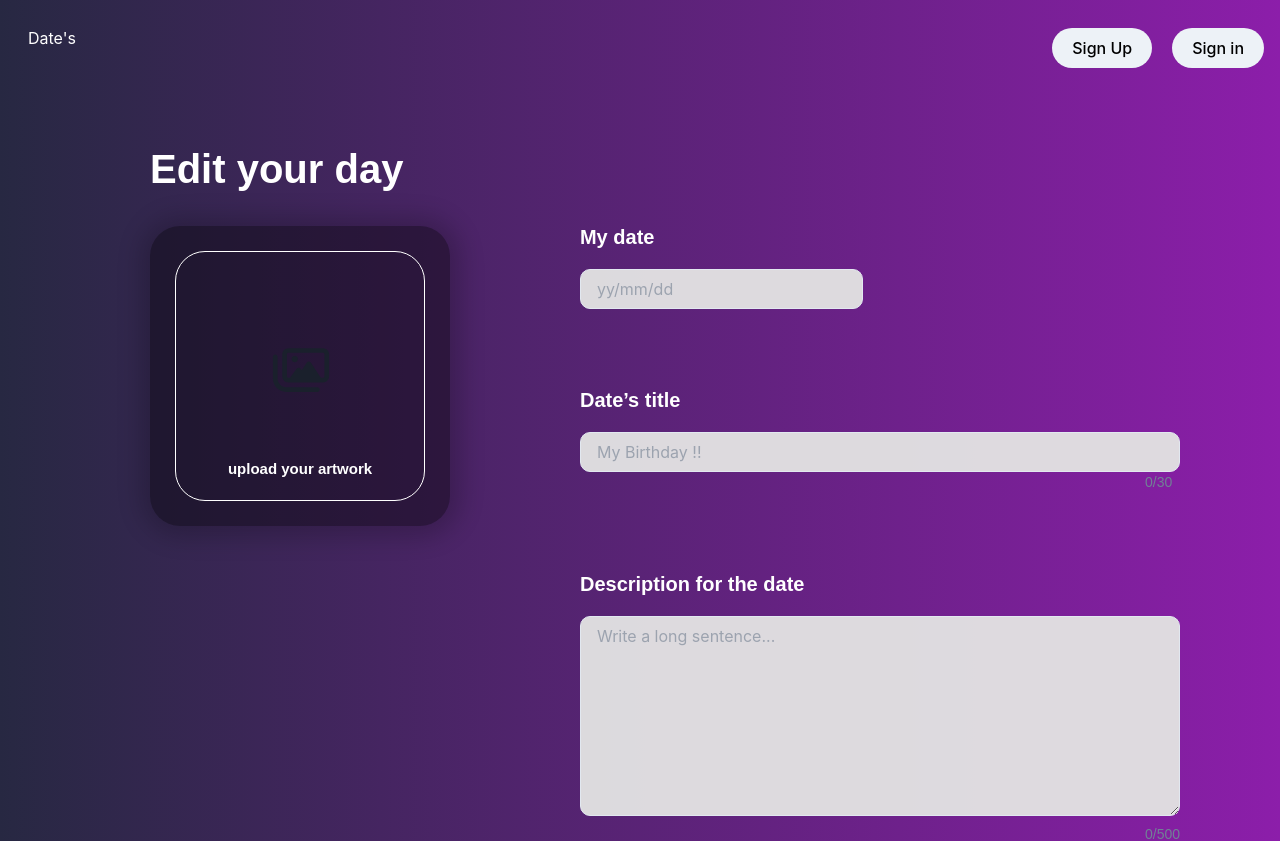
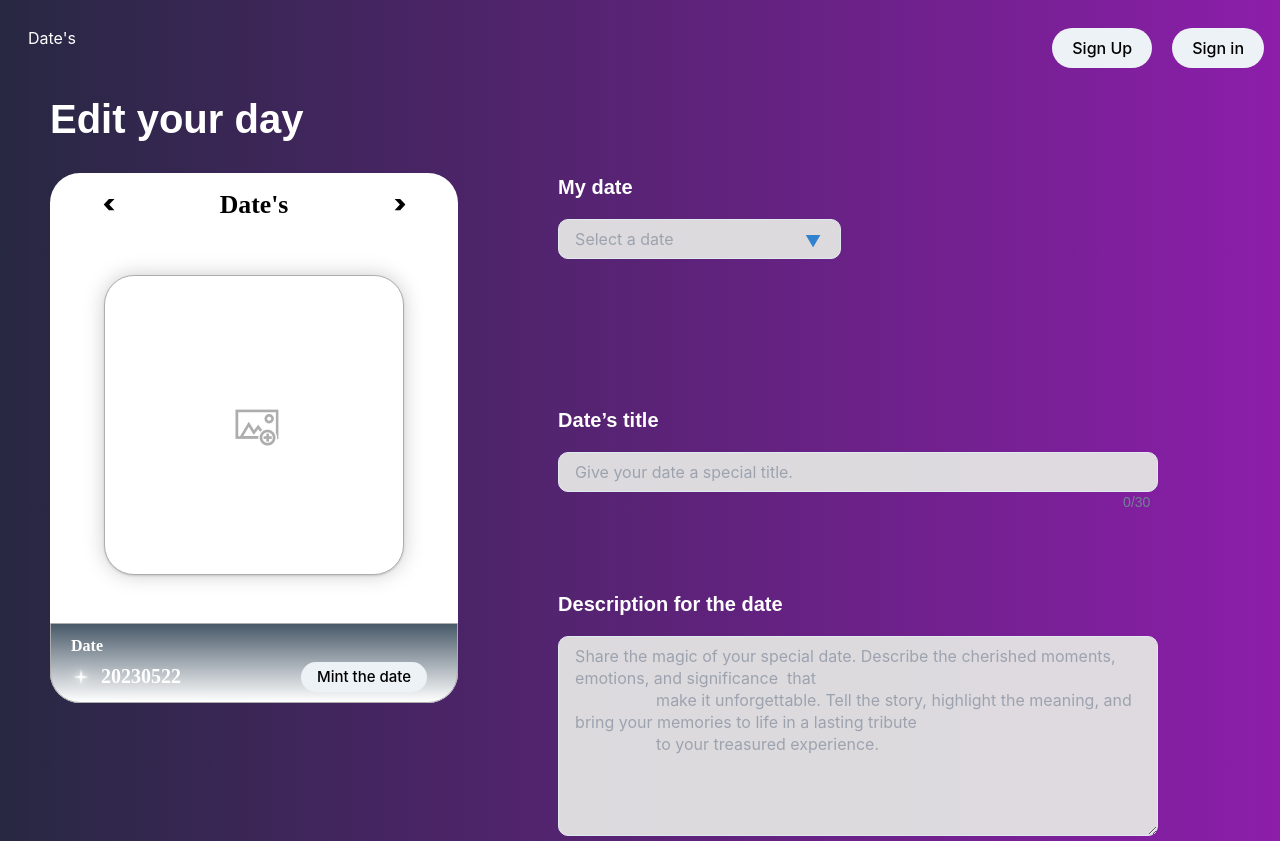
Before and after one commit to jjw3310/avalanche, a React (Create React App) app: page /purchaseDetail in a window 1280 px wide. Shown: the top 841 px of the page. Built offline with nearby package versions, Linux system fonts and the light colour scheme.

Commit message:
feat:completed the toggle function on input tag

```diff
--- a/src/components/pages/purchaseDetail.jsx
+++ b/src/components/pages/purchaseDetail.jsx
@@ -5,16 +5,15 @@ import {
   // chakra,
   Text,
   Image,
+  Input,
   Stack,
   Heading,
   VStack,
-  Input,
   label,
   Textarea,
   Button,
   Popover,
   PopoverTrigger,
-
 } from "@chakra-ui/react";
 import { forwardRef } from "react";
 import NavBar from "@components/templates/NavBar";
@@ -22,10 +21,15 @@ import NavBar from "@components/templates/NavBar";
 
 import { FontAwesomeIcon } from "@fortawesome/react-fontawesome";
 import { faImages } from "@fortawesome/free-regular-svg-icons";
-import { useState } from "react";
+import React, { useState } from "react";
+import previousMonth from "@assets/images/previousMonth.svg";
+import nextMonth from "@assets/images/nextMonth.svg";
+import littleStar from "@assets/images/littleStar.png";
+import editPictureIcon from "@assets/images/editPictureIcon.png";
 
 const PurchaseDetail = forwardRef((props, ref) => {
   const [isHovered, setIsHovered] = useState(false);
+  const [isOpen, setIsOpen] = useState(false);
 
   const handleMouseEnter = () => {
     setIsHovered(true);
@@ -35,9 +39,13 @@ const PurchaseDetail = forwardRef((props, ref) => {
     setIsHovered(false);
   };
 
+  const toggleInfo = () => {
+    setIsOpen(!isOpen);
+  };
+
   return (
     <>
-      <NavBar/>
+      <NavBar />
       <Box
         ref={ref}
         w={"100%"}
@@ -48,23 +56,16 @@ const PurchaseDetail = forwardRef((props, ref) => {
         {/* scrollIntoView용 Box(계속 제목을 가려서 breakpoint 만듬) */}
         <Flex
           direction={{ base: "column-reverse", md: "row" }}
-          justify={"flex-end"}
+          justify={"flex-start"}
+          align={"center"}
           px={{ base: "20px", sm: "30px", lg: "50px" }}
-          align={"center"}
           h="100%"
           pt={5}
           pb={5}
+          flex="1"
         >
-
-          <Box borderRadius={"30px"} h="100%" mr={"20px"} flex="3">
-            <Box
-              position="relative"
-              zIndex={1}
-              width="266px"
-              height="47px"
-              left="100px"
-              top="50px"
-            >
+          {/* 전체 영역 */}
+          <Box h="100%" mr={"30px"}>
             <Text
               fontFamily="sans-serif"
               fontStyle="normal"
@@ -75,99 +76,164 @@ const PurchaseDetail = forwardRef((props, ref) => {
             >
               Edit your day
             </Text>
+
+            {/* 왼쪽 가장 큰 카드 */}
             <Box
-                background="rgba(0, 0, 0, 0.4)"
-                boxShadow="1px 1px 25px 10px rgba(0, 0, 0, 0.2)"
+              direction={"column"}
+              justify={"center"}
+              align={"center"}
               borderRadius={"30px"}
+              h="530px"
+              bg="white"
+              flex="1"
               mt={"30px"}
-                position="absolute"
+            >
+              <Box mt={"30px"}>
+                {/* 1번째 줄 기능 */}
+                <Flex justify={"space-around"} align={"center"}>
+                  <Image src={previousMonth} />
+                  <Flex
+                    py={3}
+                    fontFamily="Poppins"
+                    fontStyle="normal"
+                    fontWeight={700}
+                    fontSize={["20px", null, "25.7447px"]}
+                    lineHeight={["23px", null, "39px"]}
+                    color="#000000"
+                  >
+                    Date's
+                  </Flex>
+                  <Image src={nextMonth} />
+                </Flex>
+              </Box>
+
+              {/* 2번째 줄 기능 */}
+              <Box
+                position={"relative"}
+                justify={"center"}
+                align={"center"}
+                borderRadius={"30px"}
+                borderColor="#ADADAD"
+                borderWidth="1px"
+                borderStyle="solid"
+                w="300px"
+                h="300px"
+                mt={"39px"}
+                bg="white"
+                boxShadow="base"
+                p={4}
+                filter="drop-shadow(0 0 10px rgba(0, 0, 0, 0.2))"
+              >
+                <Image
+                  position={"absolute"}
+                  top={"130px"}
+                  left={"130px"}
+                  src={editPictureIcon}
+                />
+              </Box>
+
+              {/* 3번째 줄 기능 */}
+              <Box
+                background="linear-gradient(180deg, rgba(52, 71, 88, 0.9) 0%, rgba(56, 89, 120, 0) 100%)"
+                position="relative"
+                boxSizing="border-box"
                 left="0px"
-                top="50px"
-                w={"300px"}
-                h={"300px"}
+                top="48px"
+                border="1px solid #ADADAD"
+                borderTopLeftRadius="0px"
+                borderTopRightRadius="0px"
+                borderBottomRightRadius="30px"
+                borderBottomLeftRadius="30px"
+                w={"100%"}
+                h={"80px"}
+              >
+                <Flex
+                  direction={"column"}
+                  justify={"flex-start"}
+                  align={"flex-start"}
                 >
                   <Box
-                  background="rgba(0, 0, 0, 0)"
-                  position="relative"
-                  boxSizing="border-box"
-                  left="25px"
-                  top="25px"
-                  border="1px solid #FFFFFF"
-                  borderRadius="30px"
-                  w={"250px"}
-                  h={"250px"}
+                    mt={"10px"}
+                    ml={"20px"}
+                    fontFamily={"Raleway"}
+                    fontStyle={"normal"}
+                    fontWeight={"700"}
+                    fontSize={"16px"}
+                    lineHeight={"23px"}
+                    color={"#FFFFFF"}
+                    justify={"center"}
+                    align={"center"}
                   >
+                    Date
+                  </Box>
+
+                  <Flex position={"relative"}>
+                    <Image
+                      src={littleStar}
+                      position={"absolute"}
+                      left={"-20px"}
+                      bottom={"-30px"}
+                      width={"100px"}
+                      height={"100px"}
+                    />
+                    <Text
+                      ml={"50px"}
+                      mb={"2px"}
+                      fontFamily={"Raleway"}
+                      fontStyle={"normal"}
+                      fontWeight={"700"}
+                      fontSize={"20px"}
+                      lineHeight={"38px"}
+                      color={"#FFFFFF"}
+                      // position={"relative"}
+                    >
+                      20230522
+                    </Text>
+
+                    <Button
+                      mt={"5px"}
+                      ml={"120px"}
+                      mr={"30px"}
+                      w={"100%"}
+                      h={"30px"}
+                      borderRadius={"20px"}
+                      _hover={{ bg: "purple.500" }}
+                    >
+                      <Popover trigger={"hover"} placement={"bottom-start"}>
+                        <PopoverTrigger>
                           <Box
-                      fontFamily="sans-serif"
-                      position="relative"
-                      textAlign={"center"}
-                      left="0px"
-                      top="205px"
-                      fontStyle="normal"
-                      fontWeight={700}
-                      fontSize="15px"
-                      lineHeight="23px"
-                      color="#FFFFFF"
+                            fontWeight={"500"}
+                            color="black"
+                            fontStyle={"normal"}
+                            fontSize={{ base: "10px", md: "15px" }}
+                            lineHeight={"30px"}
+                            _hover={{
+                              textDecoration: "none",
+                              color: "linkHoverColor",
+                            }}
+                            href="/"
+                            target="_blank"
                           >
-                      upload your artwork
+                            Mint the date
                           </Box>
-                  <FontAwesomeIcon
-                    icon={faImages}
-                    size={120}
-                    style={{
-                      position: "absolute",
-                      width: "250px",
-                      height: "50px",
-                      transition: "transform 0.4s",
-                      transform: `scale(${isHovered ? 1.05 : 1}) translateY(70px)`,
-                    }}
-                    onMouseEnter={handleMouseEnter}
-                    onMouseLeave={handleMouseLeave}
-                  />
-                  {/* <Image
-                    src={editPictureSection} // png 받으면 여기 바꿔넣어라.
-                    z-zIndex={"999"}
-                  /> */}
-                </Box>
+                        </PopoverTrigger>
+                      </Popover>
+                    </Button>
+                  </Flex>
+                </Flex>
               </Box>
             </Box>
           </Box>
 
-
+          {/* 오른쪽 영역 */}
           <Box
-            borderRadius={"30px"}
             h="100%"
             ml={"20px"}
-            flex="4"
             direction={{ base: "column-reverse", md: "row" }}
             justify={"flex-start"}
             px={{ base: "20px", sm: "30px", lg: "50px" }}
             align={"flex-start"}
           >
-              {/* M date */}
-              <Text
-                mt={"130px"}
-                fontFamily="sans-serif"
-                fontStyle="normal"
-                fontWeight={700}
-                fontSize="20px"
-                lineHeight="23px"
-                color="#FFFFFF"
-
-              >
-              <label for="input">My date</label>
-              </Text>
-              <Input
-                mt={"20px"}
-                color="black"
-                type="text"
-                placeholder="yy/mm/dd"
-                width="283px"
-                background="rgba(226, 226, 226, 0.96)"
-                borderRadius="10px"
-              />
-
-              {/* Date’s title */}
             <Text
               mt={"80px"}
               fontFamily="sans-serif"
@@ -176,7 +242,71 @@ const PurchaseDetail = forwardRef((props, ref) => {
               fontSize="20px"
               lineHeight="23px"
               color="#FFFFFF"
+            >
+              <label for="input">My date</label>
+            </Text>
 
+            {/* 1번째 input tag */}
+            <Box position="relative" width="283px">
+              <Input
+                mt="20px"
+                color="black"
+                type="text"
+                placeholder="Select a date"
+                background="rgba(226, 226, 226, 0.96)"
+                borderRadius="10px"
+                paddingRight={isOpen ? "2.5rem" : "0.75rem"}
+                onClick={toggleInfo}
+              />
+              <Box
+                position="absolute"
+                right={isOpen ? "0.75rem" : "1.25rem"}
+                top="50%"
+                fontSize="16px"
+                color="blue.500"
+                cursor="pointer"
+                transition="transform 0.3s"
+                transform={isOpen ? "rotate(180deg)" : "rotate(0)"}
+                zIndex={1}
+              >
+                &#9660;
+              </Box>
+              {isOpen && (
+                <Box
+                  position="absolute"
+                  width="100%"
+                  top="calc(100%)"
+                  left="0"
+                  zIndex={2}
+                >
+                  <Box
+                    bg="white"
+                    borderRadius="10px"
+                    boxShadow="0px 4px 10px rgba(0, 0, 0, 0.1)"
+                    p="10px"
+                  >
+                    <Text color="black">May 1, 2023</Text>
+                    <Text color="black" mt="10px">
+                      May 10, 2023
+                    </Text>
+                    <Text color="black" mt="10px">
+                      May 17, 2023
+                    </Text>
+                  </Box>
+                </Box>
+              )}
+            </Box>
+
+
+
+            <Text
+              mt={"150px"}
+              fontFamily="sans-serif"
+              fontStyle="normal"
+              fontWeight={700}
+              fontSize="20px"
+              lineHeight="23px"
+              color="#FFFFFF"
             >
               <label for="input">Date’s title</label>
             </Text>
@@ -184,7 +314,7 @@ const PurchaseDetail = forwardRef((props, ref) => {
               mt={"20px"}
               color="black"
               type="text"
-                placeholder="My Birthday !! "
+              placeholder="Give your date a special title."
               width="600px"
               background="rgba(226, 226, 226, 0.96)"
               borderRadius="10px"
@@ -201,7 +331,6 @@ const PurchaseDetail = forwardRef((props, ref) => {
               0/30
             </Text>
 
-              {/* Description for the date  */}
             <Text
               mt={"80px"}
               fontFamily="sans-serif"
@@ -210,14 +339,15 @@ const PurchaseDetail = forwardRef((props, ref) => {
               fontSize="20px"
               lineHeight="23px"
               color="#FFFFFF"
-
             >
               <label for="input">Description for the date</label>
             </Text>
             <Textarea
               mt="20px"
               color="black"
-                placeholder="Write a long sentence..."
+              placeholder="Share the magic of your special date. Describe the cherished moments, emotions, and significance  that
+                  make it unforgettable. Tell the story, highlight the meaning, and bring your memories to life in a lasting tribute
+                  to your treasured experience.      "
               width="600px"
               height="200px"
               background="rgba(226, 226, 226, 0.96)"
@@ -234,8 +364,11 @@ const PurchaseDetail = forwardRef((props, ref) => {
             >
               0/500
             </Text>
-
-            <Button borderRadius={"20px"} _hover={{ bg: "purple.500" }} mt={"100px"}>
+            <Button
+              borderRadius={"20px"}
+              _hover={{ bg: "purple.500" }}
+              mt={"100px"}
+            >
               <Popover trigger={"hover"} placement={"bottom-start"}>
                 <PopoverTrigger>
                   <Box
@@ -260,7 +393,6 @@ const PurchaseDetail = forwardRef((props, ref) => {
                 </PopoverTrigger>
               </Popover>
             </Button>
-
           </Box>
         </Flex>
       </Box>
```
Also changed, not shown: src/components/templates/Calender.jsx (+4 -5 lines), src/assets/images/editPictureIcon.png (added). Lines whose indentation alone changed are shown as unchanged.
